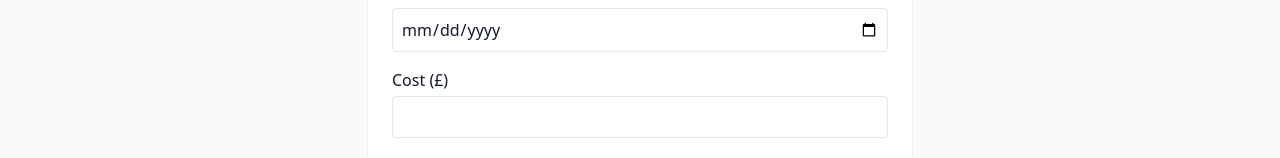
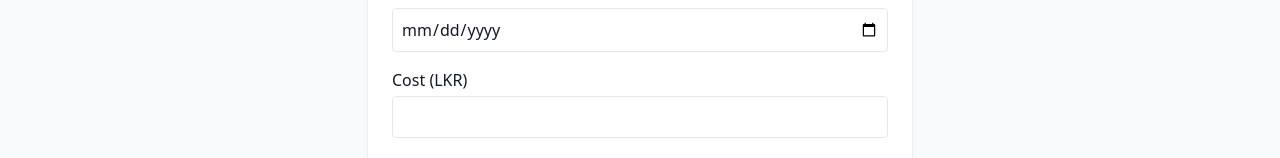
Before and after one commit to Amodhx/expense-manager-frontend, a React app: page /expenses/new in a window 1280 px wide. Shown: the part 165-323 px from the top of the page. Built offline with nearby package versions, Linux system fonts and the light colour scheme; the HTML template or start-up script is replaced by a standard one.

Commit message:
finalize the view

```diff
--- a/src/components/ExpenseForm.jsx
+++ b/src/components/ExpenseForm.jsx
@@ -55,7 +55,7 @@ export default function ExpenseForm() {
                 </div>
 
                 <div>
-                    <label htmlFor="cost" className="block font-medium mb-1">Cost (£)</label>
+                    <label htmlFor="cost" className="block font-medium mb-1">Cost (LKR)</label>
                     <input
                         id="cost" name="cost" type="number" step="0.01" value={form.cost} onChange={handleChange}
                         className="w-full border rounded p-2" aria-invalid={!!errors.cost}
--- a/src/components/ExpenseList.jsx
+++ b/src/components/ExpenseList.jsx
@@ -1,6 +1,6 @@
 import { useEffect, useState } from "react";
 import { Link } from "react-router-dom";
-import { expenseApi } from "../api/expenseApi";
+import { expenseApi } from "../expenseApi";
 import LoadingSpinner from "./LoadingSpinner";
 import ErrorMessage from "./ErrorMessage";
 
@@ -73,10 +73,14 @@ export default function ExpenseList() {
                                     <div>
                                         <p className="font-medium">{e.description}</p>
                                         <p className="text-sm text-gray-500">
-                                            {e.date} · <span className="capitalize">{e.expense_type}</span>
+                                            {e.date} ·{" "}
+                                            <span className="capitalize">{e.expense_type}</span>
                                         </p>
                                     </div>
-                                    <span className="font-semibold">£{Number(e.cost).toFixed(2)}</span>
+
+                                    <span className="font-semibold">
+                LKR {Number(e.cost).toFixed(2)}
+            </span>
                                 </Link>
                             </li>
                         ))}
```
Also changed, not shown: 1 other file (tests, documents, lock files or other folders).
